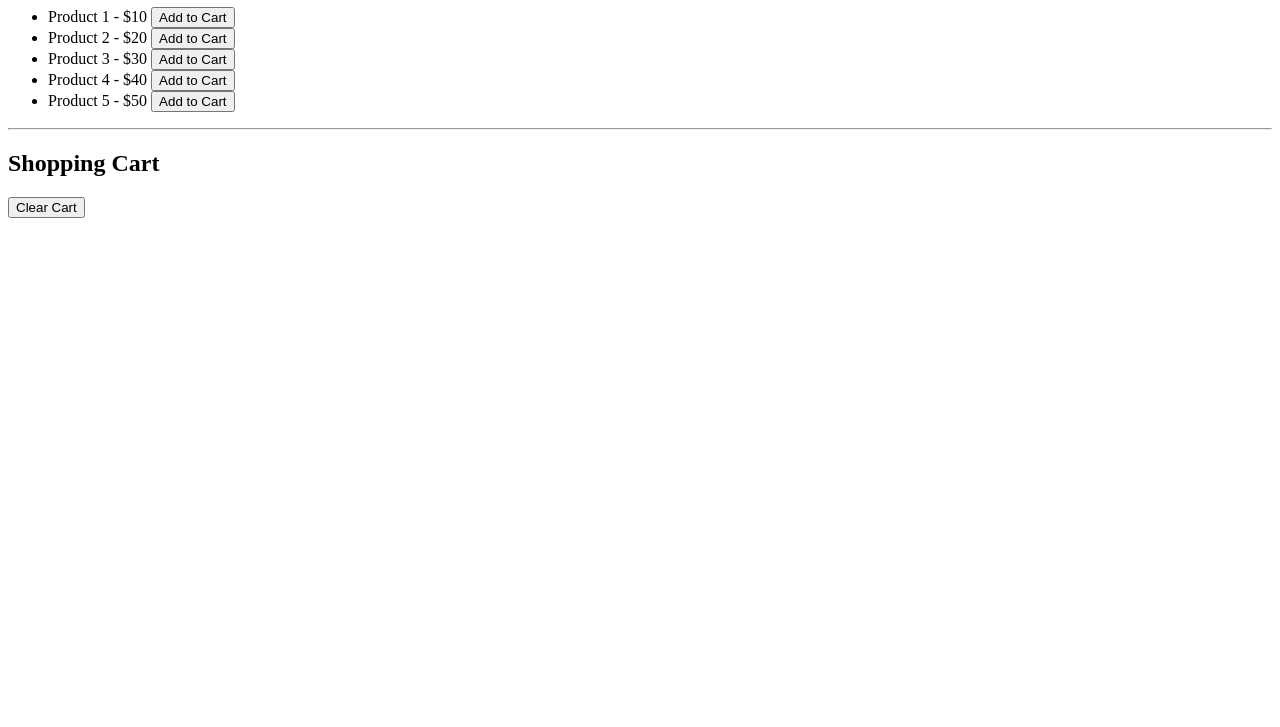
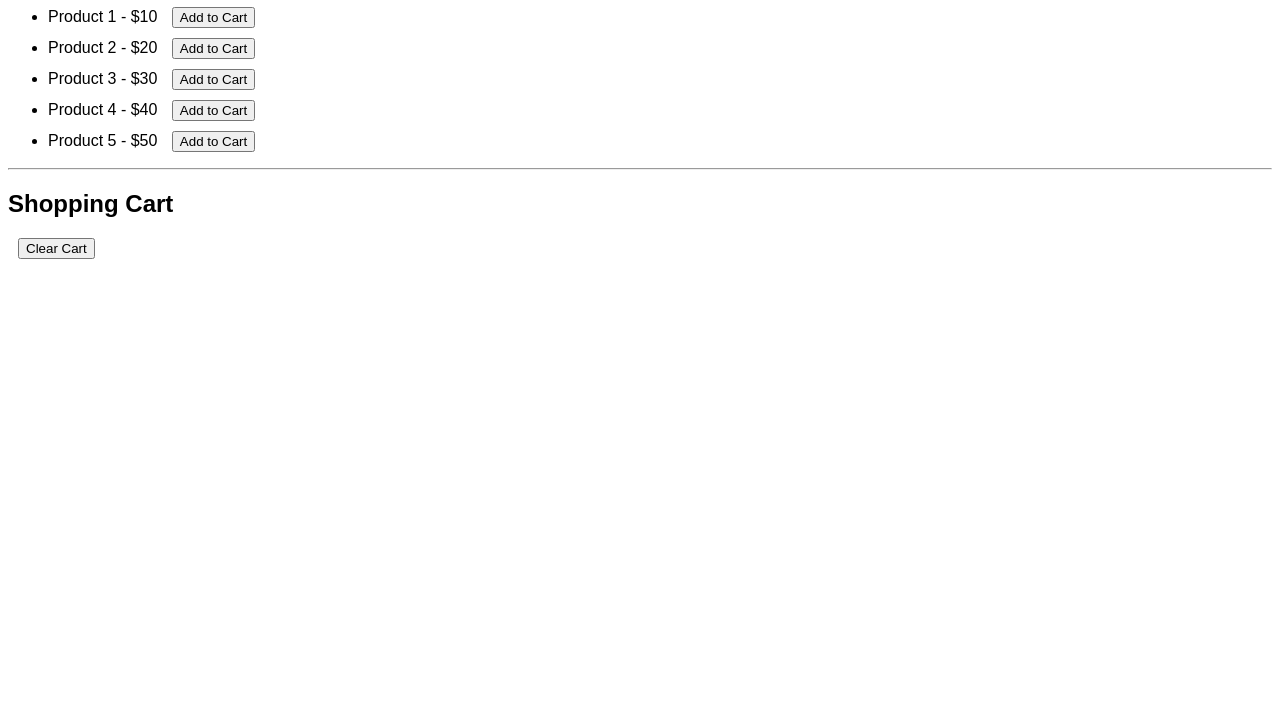
Before and after one commit to acciojob/shopping-cart-sessions-Adarsh11234, a website: page main.html in a window 1280 px wide. Shown: the part 73-800 px from the top of the page. Drawn offline with Linux system fonts and the light colour scheme.

Commit message:
created a submission

```diff
--- a/script.js
+++ b/script.js
@@ -1,6 +1,4 @@
-// This is the boilerplate code given for you
-// You can modify this code
-// Product data
+
 const products = [
   { id: 1, name: "Product 1", price: 10 },
   { id: 2, name: "Product 2", price: 20 },
@@ -9,30 +7,43 @@ const products = [
   { id: 5, name: "Product 5", price: 50 },
 ];
 
-// DOM elements
-const productList = document.getElementById("product-list");
 
-// Render product list
 function renderProducts() {
-  products.forEach((product) => {
-    const li = document.createElement("li");
-    li.innerHTML = `${product.name} - $${product.price} <button class="add-to-cart-btn" data-id="${product.id}">Add to Cart</button>`;
+  const productList = document.getElementById('product-list');
+  products.forEach(product => {
+    const li = document.createElement('li');
+    li.innerHTML = `${product.name} - $${product.price} <button onclick="addToCart(${product.id})">Add to Cart</button>`;
     productList.appendChild(li);
   });
 }
 
-// Render cart list
-function renderCart() {}
 
-// Add item to cart
-function addToCart(productId) {}
+function addToCart(productId) {
+  const product = products.find(p => p.id === productId);
+  let cart = JSON.parse(sessionStorage.getItem('cart')) || [];
+  cart.push(product);
+  sessionStorage.setItem('cart', JSON.stringify(cart));
+  renderCart();
+}
 
-// Remove item from cart
-function removeFromCart(productId) {}
+function renderCart() {
+  const cartList = document.getElementById('cart-list');
+  cartList.innerHTML = '';
+  const cart = JSON.parse(sessionStorage.getItem('cart')) || [];
+  cart.forEach(item => {
+    const li = document.createElement('li');
+    li.innerHTML = `${item.name} - $${item.price}`;
+    cartList.appendChild(li);
+  });
+}
 
-// Clear cart
-function clearCart() {}
 
-// Initial render
+function clearCart() {
+  sessionStorage.removeItem('cart');
+  renderCart();
+}
+
+document.getElementById('clear-cart-btn').addEventListener('click', clearCart);
+
 renderProducts();
 renderCart();
--- a/styles.css
+++ b/styles.css
@@ -1 +1,9 @@
-/*  your css code here. If applicable */
+ body {
+      font-family: Arial, sans-serif;
+    }
+
+    li {
+      margin: 10px 0;
+    }
+    button {
+      margin-left: 10px;
```
